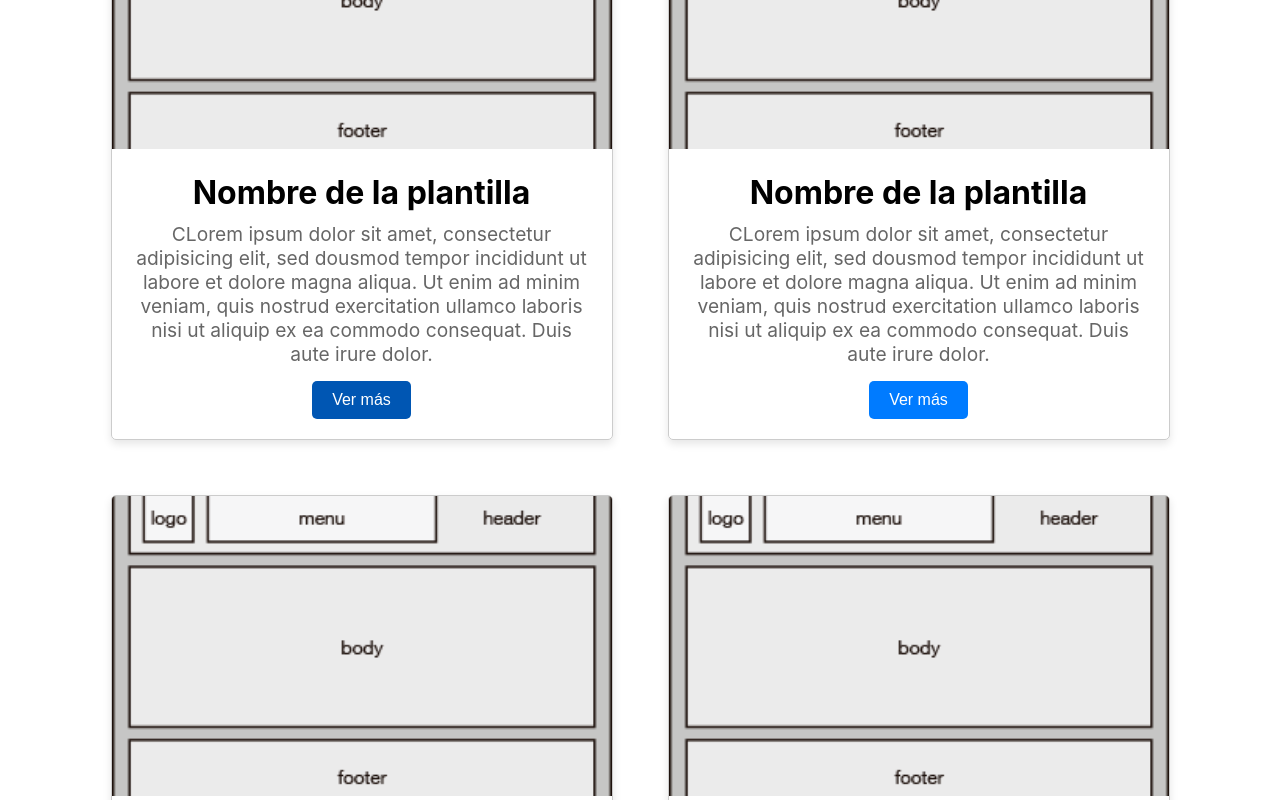
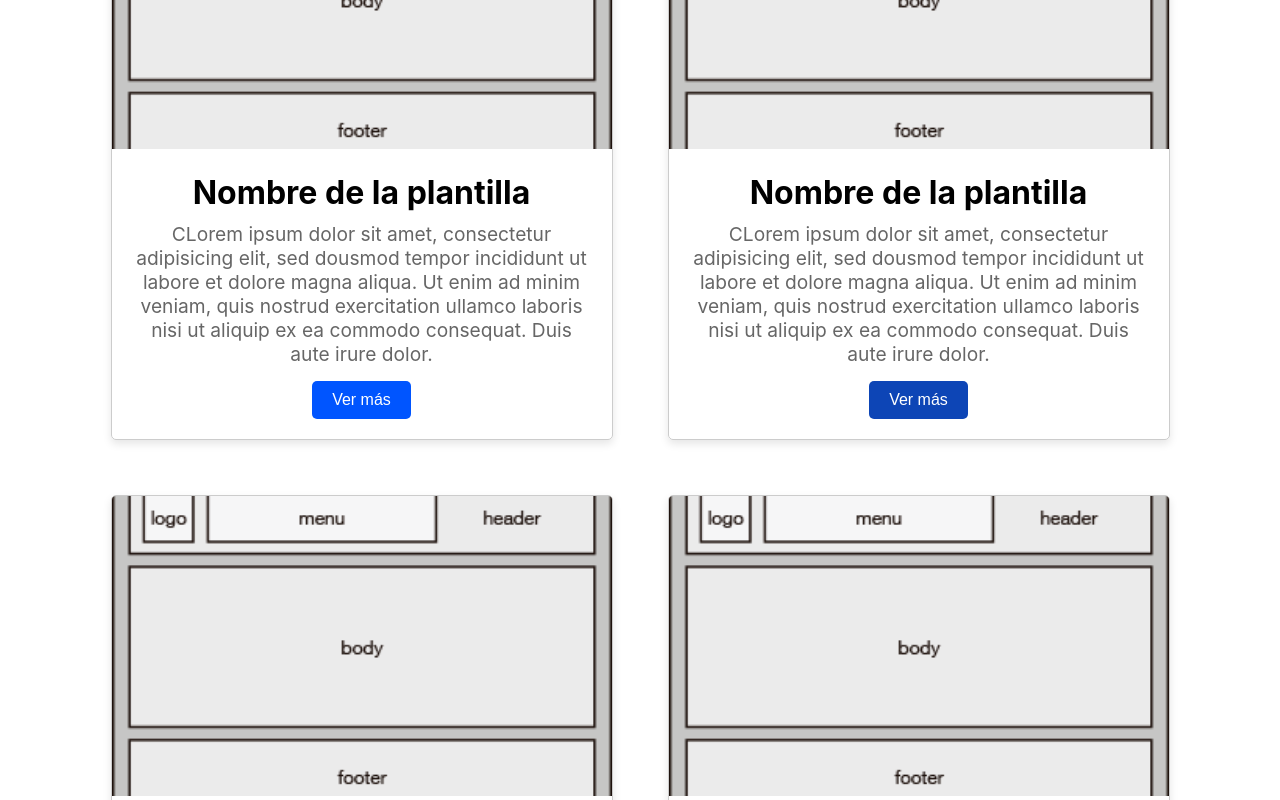
Before and after one commit to anrivers/galeria-de-plantillas, a React (Create React App) app: page / in a window 1280 px wide. In both pictures the pointer is over the button 361 px from the left and 861 px from the top of the page. Shown: the part 461-1261 px from the top of the page. Built offline with nearby package versions, Linux system fonts and the light colour scheme.

Commit message:
Se modificó los colores de los botones

```diff
--- a/src/components/Cards.css
+++ b/src/components/Cards.css
@@ -33,7 +33,7 @@
     padding: 10px 20px;
     font-size: 1rem;
     color: white;
-    background-color: #007bff;
+    background-color: #0d45b6;
     border: none;
     border-radius: 5px;
     cursor: pointer;
@@ -41,5 +41,5 @@
   }
 
   .card-button:hover {
-    background-color: #0056b3;
+    background-color: #0055ff;
   }
--- a/src/components/Header.css
+++ b/src/components/Header.css
@@ -29,10 +29,9 @@
 
 .nav-links a:hover {
   color: rgb(255, 255, 255);
-  background-color:  #007bff;
+  background-color:  #0d45b6;
   padding: 5px;
   border-radius: 4px;
-  text-shadow: 2px 2px 5px rgba(0, 0, 0, 0.3);
   transition: all 0.3s ease;
 }
 
```
